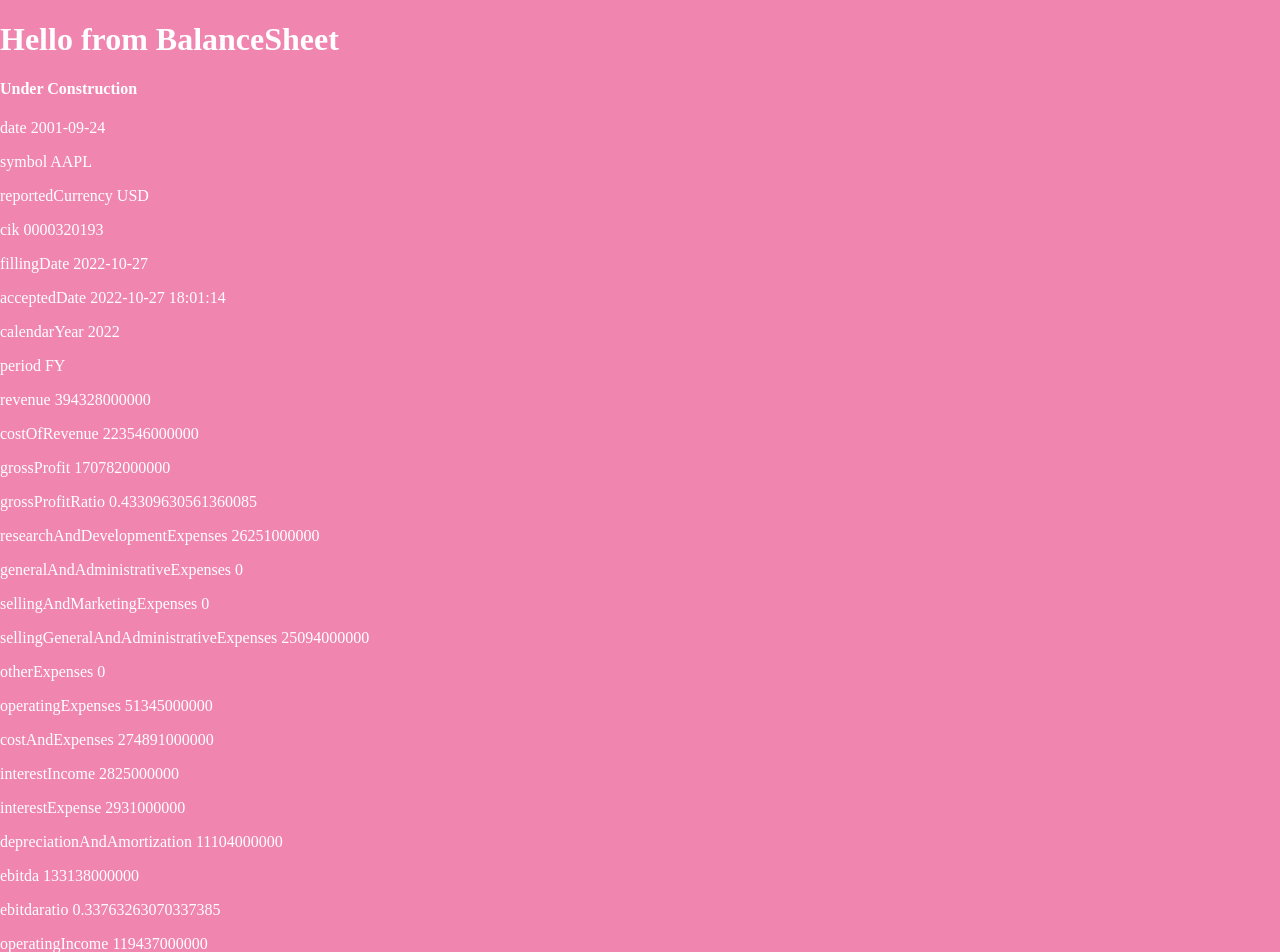
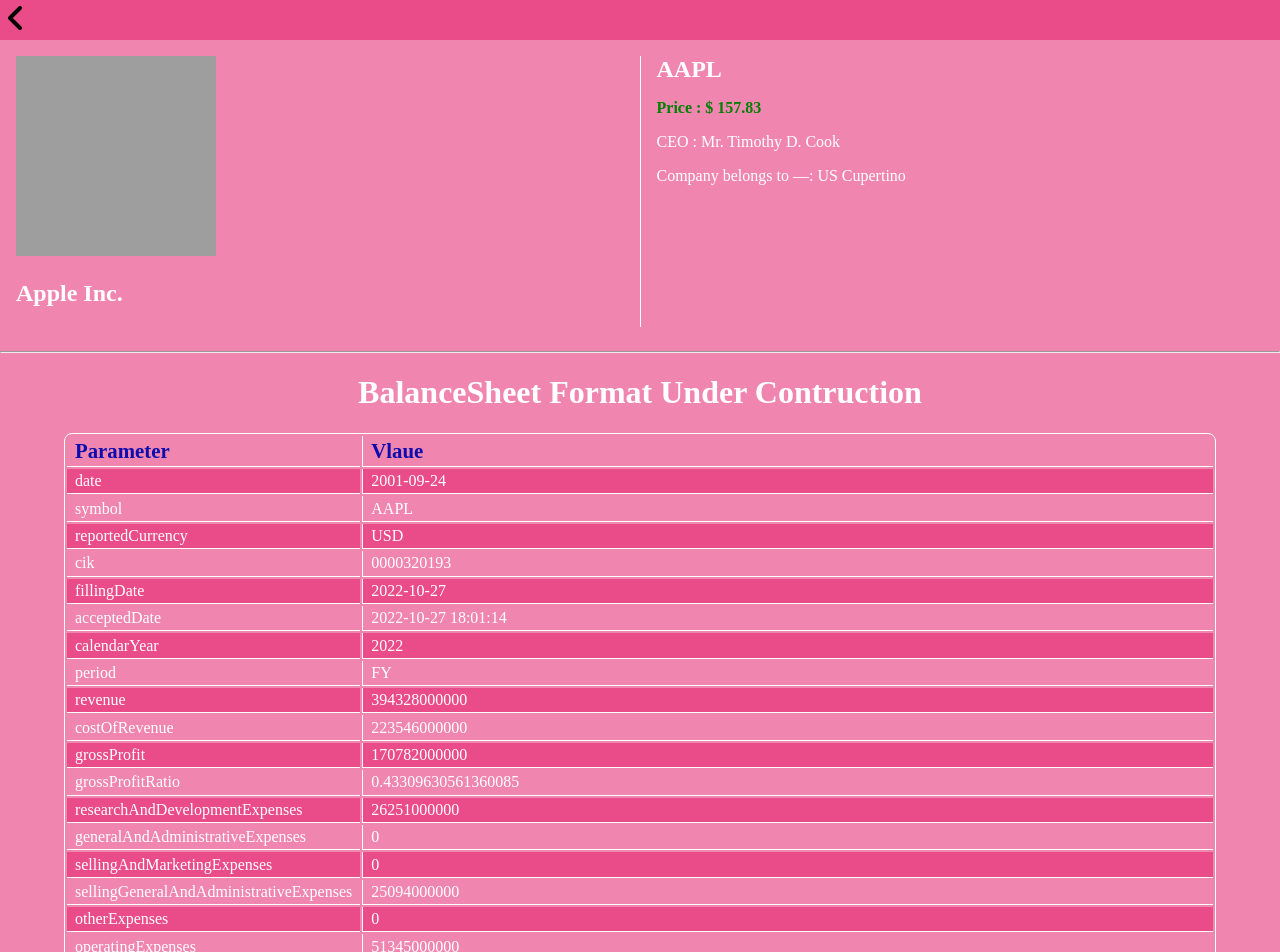
Before and after one commit to PowerLevel9000/stock-market, a React (Create React App) app: page /details/ballance-sheet in a window 1280 px wide. Shown: the top 952 px of the page. Built offline with nearby package versions, Linux system fonts and the light colour scheme; grey boxes are pictures that could not be loaded.

Commit message:
Navigation Button

```diff
--- a/src/components/BalanceSheet.jsx
+++ b/src/components/BalanceSheet.jsx
@@ -1,30 +1,44 @@
 import React from 'react';
 import { useSelector } from 'react-redux';
+import styled from 'styled-components';
+import NavigationButton from './featureComponets/NavigationButton';
+import TableWrap from './featureComponets/TableWrap';
+import TopBanner from './featureComponets/TopBanner';
 
 const BalanceSheet = () => {
+  const regex = /\bhttps?:\/\/\S+\b/;
   const { blalanceSheet } = useSelector((store) => store.blalanceSheetReducer);
   const data = blalanceSheet.map((item) => {
     const objEntries = Object.entries(item);
     const dataSpread = objEntries.map(([key, value]) => (
-      <div key={key}>
-        <p>
-          {key}
-          {' '}
-          <span>{value}</span>
-        </p>
-      </div>
+      <tr key={key}>
+        <td style={{ width: '20px' }}>{key}</td>
+        <td>{regex.test(value) ? <a href={value}>{key}</a> : value}</td>
+      </tr>
     ));
     return dataSpread;
   });
   return (
-    <div>
-      <h1>Hello from BalanceSheet</h1>
-      <h4>Under Construction</h4>
-      <div>
+    <SheetWrap>
+      <NavigationButton />
+      <TopBanner />
+      <hr />
+      <h1>BalanceSheet Format Under Contruction</h1>
+      <TableWrap>
+        <tr>
+          <th>Parameter</th>
+          <th>Vlaue</th>
+        </tr>
         {data}
-      </div>
-    </div>
+      </TableWrap>
+    </SheetWrap>
   );
 };
 
+const SheetWrap = styled.div`
+  h1 {
+    text-align: center;
+  }
+`;
+
 export default BalanceSheet;
--- a/src/components/Details.jsx
+++ b/src/components/Details.jsx
@@ -5,6 +5,7 @@
 import { RotatingLines } from 'react-loader-spinner';
 import { setQuerry } from '../redux/details/details';
 import { setSheetQuerry } from '../redux/blalanceSheet/blalanceSheetSlice';
+import NavigationButton from './featureComponets/NavigationButton';
 
 const Details = () => {
   const dispatch = useDispatch();
@@ -131,7 +132,9 @@
           </div>
         </div>
       )}
-
+      <div className="nav">
+        <NavigationButton />
+      </div>
       <div className="other-comapanies">
         {otherCompanies}
       </div>
@@ -143,7 +146,14 @@
   margin: 0;
   padding: 0;
   position: relative;
+  .nav {
+    width: 100%;
+    position: absolute;
+    top: -5vh;
+    z-index: 3;
+  }
   .focusDetails {
+    margin-top: 5vh;
     width: 100%;
     display: grid;
     place-items: end;
@@ -176,6 +186,7 @@
       height: 52vh;
       img{
         height: 50vh;
+        width: 50vh;
         overflow: hidden;
       }
     }
@@ -206,9 +217,10 @@
 
     @media screen and (max-width: 325px) {
       .logoWrap {
-        height: 49vh;
+        height: 45vh;
         img{
-          height: 45vh;
+          height: 200px;
+          width: 200px;
         }
       }
     }
--- a/src/components/FullDetails.jsx
+++ b/src/components/FullDetails.jsx
@@ -1,6 +1,9 @@
 import React from 'react';
 import { useSelector } from 'react-redux';
 import styled from 'styled-components';
+import NavigationButton from './featureComponets/NavigationButton';
+import TableWrap from './featureComponets/TableWrap';
+import TopBanner from './featureComponets/TopBanner';
 
 const FullDetails = () => {
   const {
@@ -26,96 +29,28 @@
 
   return (
     <FullDetailsWrap>
-      <div className="top">
-        <div className="banner">
-          <div className="logoWrap">
-            <img src={details[0].image} alt="Company-Logo" />
-          </div>
-          <div className="banner-details">
-            <h2>{details[0].companyName}</h2>
-          </div>
-        </div>
-        <div className="info">
-          <h2 className="symbol">{details[0].symbol}</h2>
-          <strong className="price">
-            Price : $
-            {' '}
-            {details[0].price}
-          </strong>
-          <div className="intro">
-            <span className="ceo">
-              CEO
-              {'   :   '}
-              {details[0].ceo}
-            </span>
-            <span className="country">
-              Company belongs to
-              {' —: '}
-              {details[0].country}
-              {' '}
-              {details[0].city}
-            </span>
-          </div>
-        </div>
-      </div>
-
+      <NavigationButton />
+      <TopBanner />
       <hr />
-      <table className="full details">
+      <h2>Company&apos;s Full Details</h2>
+      <TableWrap className="full details">
         <tr>
           <th>Parameter</th>
           <th>Vlaue</th>
         </tr>
         {detailsRow}
-      </table>
+      </TableWrap>
     </FullDetailsWrap>
   );
 };
 
 const FullDetailsWrap = styled.div`
-  @keyframes overflow {
-    0% {
-      transform: translateX(0);
-    }
-    100% {
-      transform: translateX(100%);
-    }
+  h2 {
+    text-align: center;
   }
-  .top {
-    display: flex;
-    gap: 1rem;
-    padding: 1rem;
 
-    .banner {
-      width: 50%;
-      border-right: 1px solid white;
-      padding-right: 1rem;
-    }
+  table {
 
-    .logoWrap{
-      width: 100%;
-      max-width: 640px;
-    }
-
-    img {
-      width: 100%;
-      position: relative;
-      overflow: hidden;
-    }
-    .info {
-      width: 50%;
-      display: flex;
-      flex-direction: column;
-      gap 1rem;
-      h2 {
-        margin: 0;
-      }
-
-      .intro {
-        display: flex;
-        flex-direction: column;
-        gap: 1rem;
-      }
-    }
   }
 `;
 
--- a/src/components/Home.jsx
+++ b/src/components/Home.jsx
@@ -9,6 +9,7 @@
 import bear from '../imgs/logo/bear.png'
 import bull from '../imgs/logo/bull.png'
 import { RotatingLines } from 'react-loader-spinner';
+import NavigationButton from './featureComponets/NavigationButton';
 
 const Home = () => {
   const { matricsType: type, matrics, isLoading } = useSelector((store) => store.matricsReducer);
@@ -26,6 +27,7 @@
 
   return (
     <HomeWraper>
+      <NavigationButton />
       <div className="carouselWrapper">
         <Carousel />
       </div>
--- /dev/null
+++ b/src/components/featureComponets/NavigationButton.jsx
@@ -0,0 +1,34 @@
+import React from 'react';
+import styled from 'styled-components';
+import { useNavigate } from 'react-router-dom';
+
+const NavigationButton = () => {
+  const navigate = useNavigate();
+
+  const handleBackClick = () => {
+    navigate(-1);
+  };
+
+  return (
+    <NavWrapper>
+      <button type="button" onClick={handleBackClick}>
+        <i className="fa-solid fa-angle-left" />
+      </button>
+    </NavWrapper>
+  );
+};
+
+const NavWrapper = styled.nav`
+  background-color: var(--darkSub);
+  color: white;
+  positon: absolute;
+  height: 5vh;
+  button {
+    background-color: transparent;
+    border: none;
+    font-size: 2rem;
+  }
+  z-index: 2;
+`;
+
+export default NavigationButton;
--- /dev/null
+++ b/src/components/featureComponets/TableWrap.jsx
@@ -0,0 +1,37 @@
+import styled from 'styled-components';
+
+const TableWrap = styled.table`
+  width: 90%;
+  text-align: left;
+  border: 1px solid white;
+  margin: 1rem auto;
+  border-radius: .5rem;
+
+  th,
+  td {
+    vertical-align: top;
+    padding: 0.2rem 0.5rem;
+    border-bottom: 1px solid white;
+  }
+
+  th {
+    color: #0c0caf;
+    font-size: 1.3rem;
+  }
+
+  th:nth-of-type(2),
+  tr td:nth-of-type(2) {
+    border-left: 1px solid white;
+  }
+
+  tr:nth-of-type(even) {
+    background-color: var(--darkSub);
+  }
+
+  tr:hover {
+    background-color: white;
+    color: black;
+  }
+`;
+
+export default TableWrap;
--- /dev/null
+++ b/src/components/featureComponets/TopBanner.jsx
@@ -0,0 +1,97 @@
+import React from 'react';
+import { useSelector } from 'react-redux';
+import styled from 'styled-components';
+
+const TopBanner = () => {
+  const {
+    details,
+  } = useSelector((store) => store.detailsReducer);
+  return (
+    <TopWrap className="top">
+      <div className="banner">
+        <div className="logoWrap">
+          <img src={details[0].image} alt="Company-Logo" />
+        </div>
+        <div className="banner-details">
+          <h2>{details[0].companyName}</h2>
+        </div>
+      </div>
+      <div className="info">
+        <h2 className="symbol">{details[0].symbol}</h2>
+        <strong className="price">
+          Price : $
+          {' '}
+          {details[0].price}
+        </strong>
+        <div className="intro">
+          <span className="ceo">
+            CEO
+            {'   :   '}
+            {details[0].ceo}
+          </span>
+          <span className="country">
+            Company belongs to
+            {' —: '}
+            {details[0].country}
+            {' '}
+            {details[0].city}
+          </span>
+        </div>
+      </div>
+    </TopWrap>
+  );
+};
+
+const TopWrap = styled.div`
+  display: flex;
+  gap: 1rem;
+  padding: 1rem;
+
+  .banner {
+    diplay: flex;
+    flex-direction: column;
+    justify-content: center;
+    align-items: center;
+    width: 50%;
+    border-right: 1px solid white;
+    padding-right: 1rem;
+  }
+
+  .logoWrap{
+    width: 100%;
+    max-width: 640px;
+  }
+
+  img {
+    width: 200px;
+    height: 200px;
+  }
+  .info {
+    width: 50%;
+    display: flex;
+    flex-direction: column;
+    gap 1rem;
+    h2 {
+      margin: 0;
+    }
+
+    .intro {
+      display: flex;
+      flex-direction: column;
+      gap: 1rem;
+    }
+  }
+
+  .price {
+    color: green;
+  }
+
+  @media screen and (max-width: 768px) {
+    img {
+      height:100px;
+      width:100px;
+    }
+  }
+`;
+
+export default TopBanner;
```
